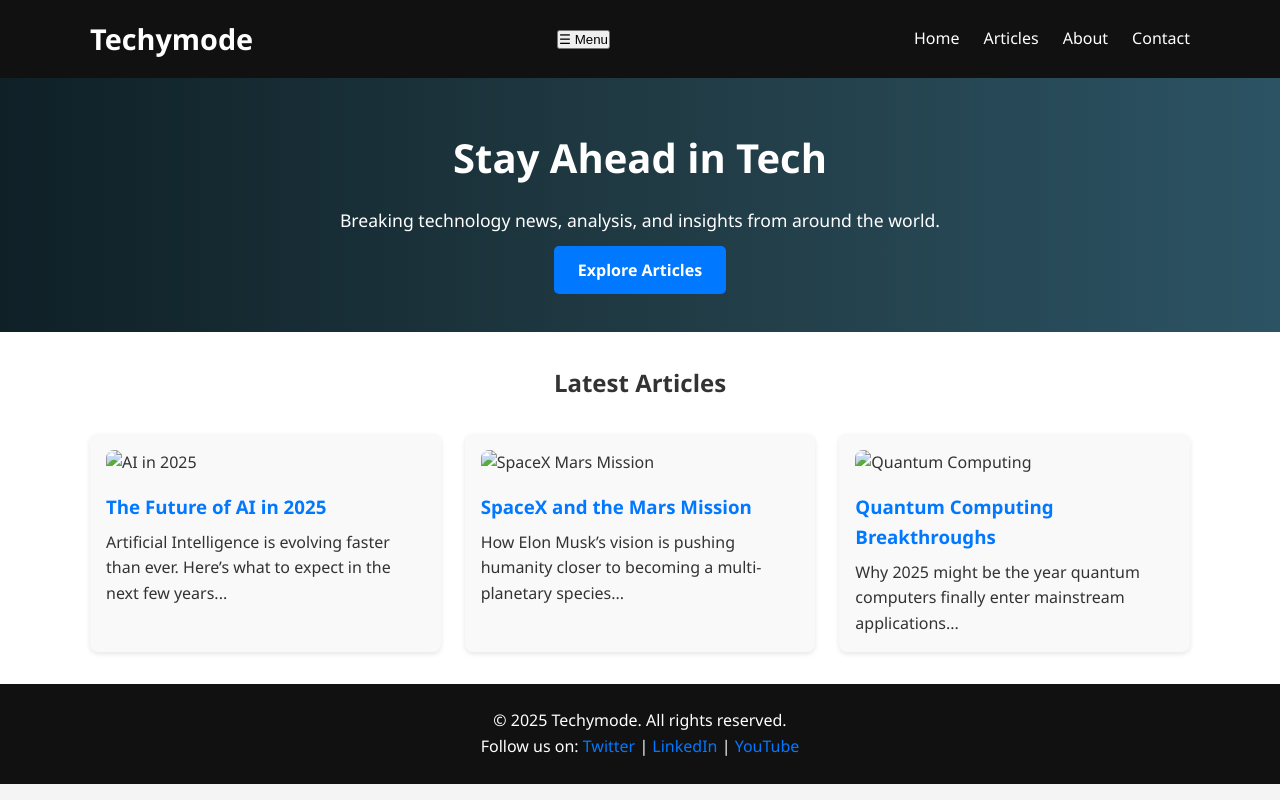
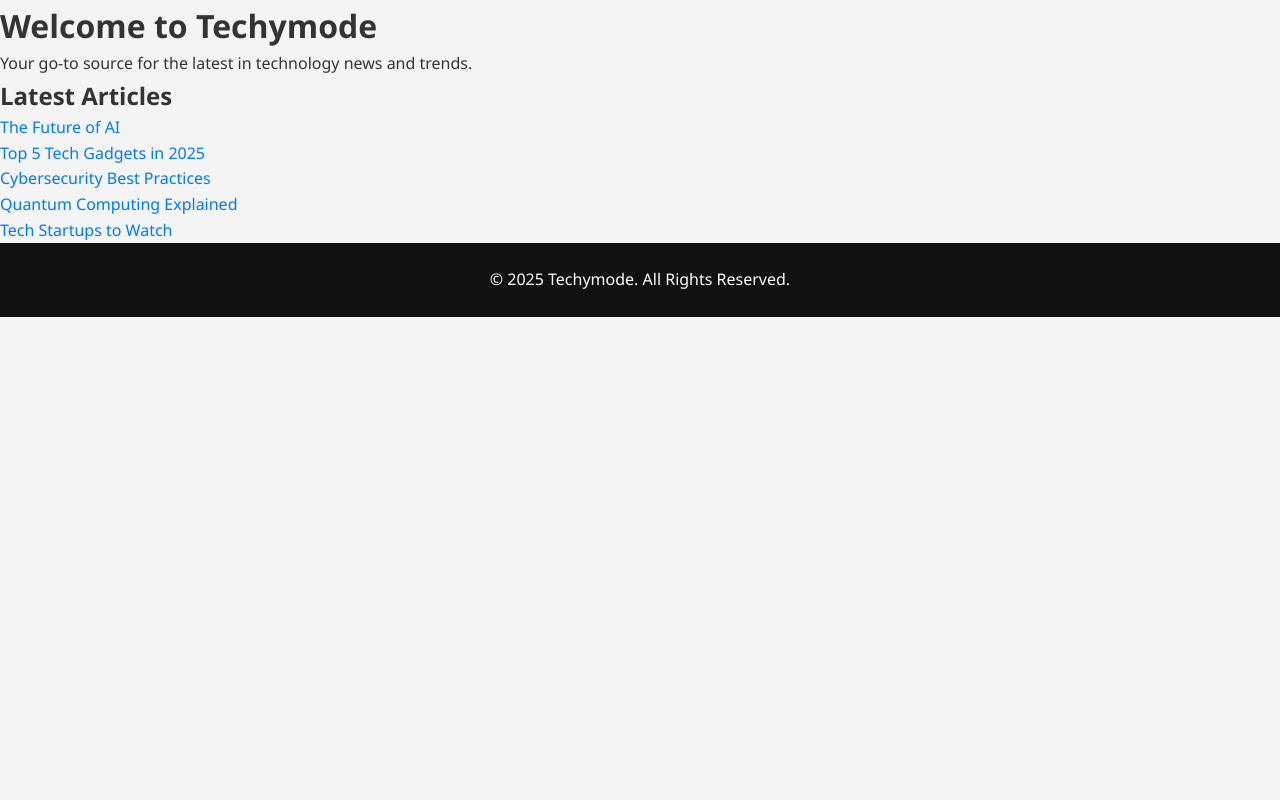
Before and after one commit to Ayomelody/Techymode, a plain HTML site: page index.html in a window 1280 px wide. Drawn offline with Linux system fonts and the light colour scheme.

Commit message:
Update index.html

```diff
--- a/index.html
+++ b/index.html
@@ -3,8 +3,7 @@
 <head>
     <meta charset="UTF-8">
     <meta name="viewport" content="width=device-width, initial-scale=1.0">
-    <meta name="description" content="Techymode - Latest Technology News and Updates">
-    <title>Techymode | Latest Tech News</title>
+    <title>Techymode - Latest Technology News</title>
 
     <!-- Favicon and Apple Touch Icon -->
     <link rel="icon" type="image/x-icon" href="assets/images/favicon.ico">
@@ -15,65 +14,28 @@
 </head>
 <body>
 
-    <!-- Navigation Bar -->
-    <nav>
-        <div class="container">
-            <h1 class="logo">Techymode</h1>
-            <ul class="nav-links">
-                <li><a href="index.html">Home</a></li>
-                <li><a href="articles.html">Articles</a></li>
-                <li><a href="about.html">About</a></li>
-                <li><a href="contact.html">Contact</a></li>
-            </ul>
-        </div>
-    </nav>
-
-    <!-- Hero Section -->
-    <header class="hero">
-        <div class="container">
-            <h2>Stay Ahead in Tech</h2>
-            <p>Breaking technology news, analysis, and insights from around the world.</p>
-            <a href="articles.html" class="btn">Explore Articles</a>
-        </div>
+    <header>
+        <h1>Welcome to Techymode</h1>
+        <p>Your go-to source for the latest in technology news and trends.</p>
     </header>
 
-    <!-- Featured Articles -->
-    <section class="featured">
-        <div class="container">
+    <main>
+        <section>
             <h2>Latest Articles</h2>
-            <div class="articles-grid">
-                <article>
-                    <img src="assets/images/article1.jpg" alt="AI in 2025">
-                    <h3><a href="articles/article1.html">The Future of AI in 2025</a></h3>
-                    <p>Artificial Intelligence is evolving faster than ever. Here’s what to expect in the next few years...</p>
-                </article>
-                <article>
-                    <img src="assets/images/article2.jpg" alt="SpaceX Mars Mission">
-                    <h3><a href="articles/article2.html">SpaceX and the Mars Mission</a></h3>
-                    <p>How Elon Musk’s vision is pushing humanity closer to becoming a multi-planetary species...</p>
-                </article>
-                <article>
-                    <img src="assets/images/article3.jpg" alt="Quantum Computing">
-                    <h3><a href="articles/article3.html">Quantum Computing Breakthroughs</a></h3>
-                    <p>Why 2025 might be the year quantum computers finally enter mainstream applications...</p>
-                </article>
-            </div>
-        </div>
-    </section>
+            <ul>
+                <li><a href="article1.html">The Future of AI</a></li>
+                <li><a href="article2.html">Top 5 Tech Gadgets in 2025</a></li>
+                <li><a href="article3.html">Cybersecurity Best Practices</a></li>
+                <li><a href="article4.html">Quantum Computing Explained</a></li>
+                <li><a href="article5.html">Tech Startups to Watch</a></li>
+            </ul>
+        </section>
+    </main>
 
-    <!-- Footer -->
     <footer>
-        <div class="container">
-            <p>&copy; 2025 Techymode. All rights reserved.</p>
-            <p>Follow us on:
-                <a href="#">Twitter</a> |
-                <a href="#">LinkedIn</a> |
-                <a href="#">YouTube</a>
-            </p>
-        </div>
+        <p>&copy; 2025 Techymode. All Rights Reserved.</p>
     </footer>
 
-    <!-- Scripts -->
     <script src="script.js"></script>
 </body>
 </html>
```
